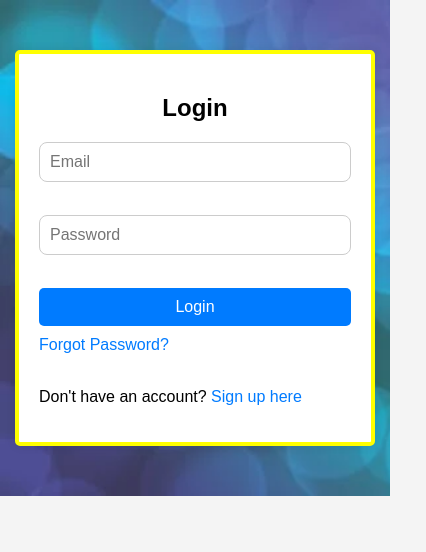
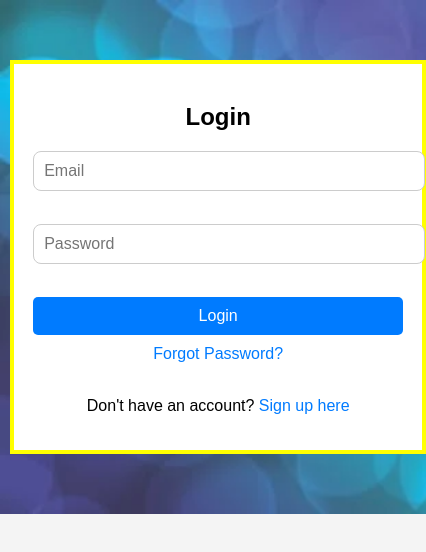
Before and after one commit to Avasyu10/CodingTutorialz_Website, a website: page views/login.html in a window 390 px wide. Shown: the whole page, 426 px wide, since content can reach past the window. Drawn offline with Linux system fonts and the light colour scheme.

Commit message:
Update stylesignup.css

```diff
--- a/public/stylesignup.css
+++ b/public/stylesignup.css
@@ -72,3 +72,32 @@ body {
 .container form a:hover {
     text-decoration: underline;
 }
+
+/* Mobile responsiveness */
+@media (max-width: 600px) {
+    body {
+        padding: 10px;
+    }
+
+    .container {
+        width: 100% !important;
+        padding: 1.2rem !important;
+        box-shadow: none;
+        border-radius: 0;
+    }
+
+    input, button, select, textarea {
+        width: 100% !important;
+        font-size: 16px;
+    }
+
+    h1, h2, h3 {
+        font-size: 1.5rem;
+        text-align: center;
+    }
+
+    p, label, a {
+        font-size: 1rem;
+        text-align: center;
+    }
+}
```
